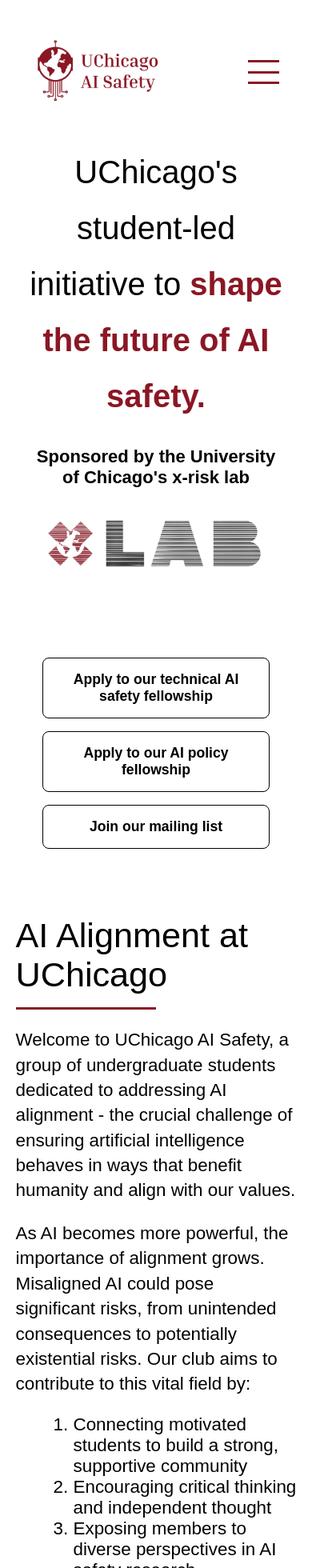
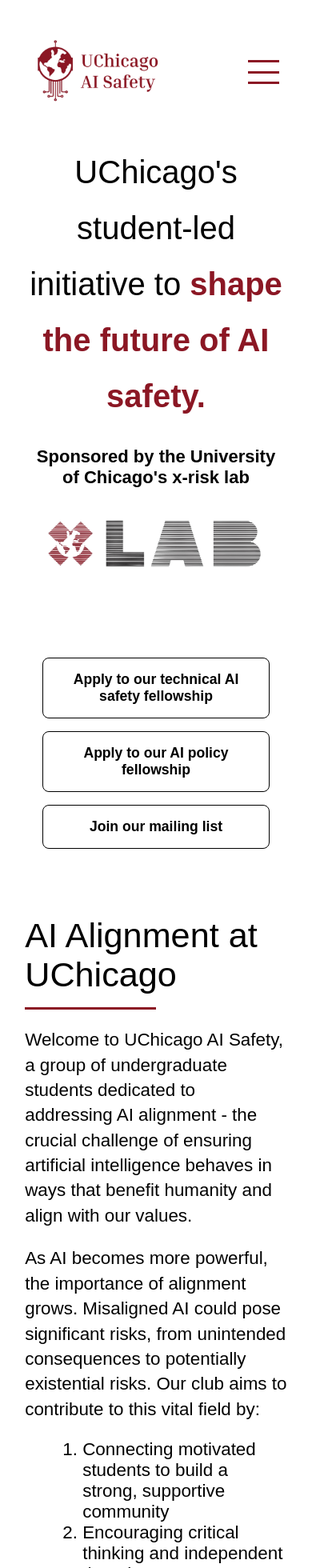
Before and after one commit to zroe1/uchicago-ai-safety, a Next.js app: page / in a window 390 px wide. Shown: the top 1960 px of the page at 80% size. Built offline with nearby package versions, Linux system fonts and the light colour scheme; a web font is replaced by a local one.

Commit message:
fix margin on paragraph text on home

```diff
--- a/src/app/HomeDescription/HomeDescription.module.css
+++ b/src/app/HomeDescription/HomeDescription.module.css
@@ -28,8 +28,8 @@
 
 @media screen and (max-width: 768px) {
     .homeDescriptionContainer {
-        width: 90%;
-        margin-left: 5%;
+        width: 84%;
+        margin-left: 8%;
     }
 
     .homePageDivider {
```
